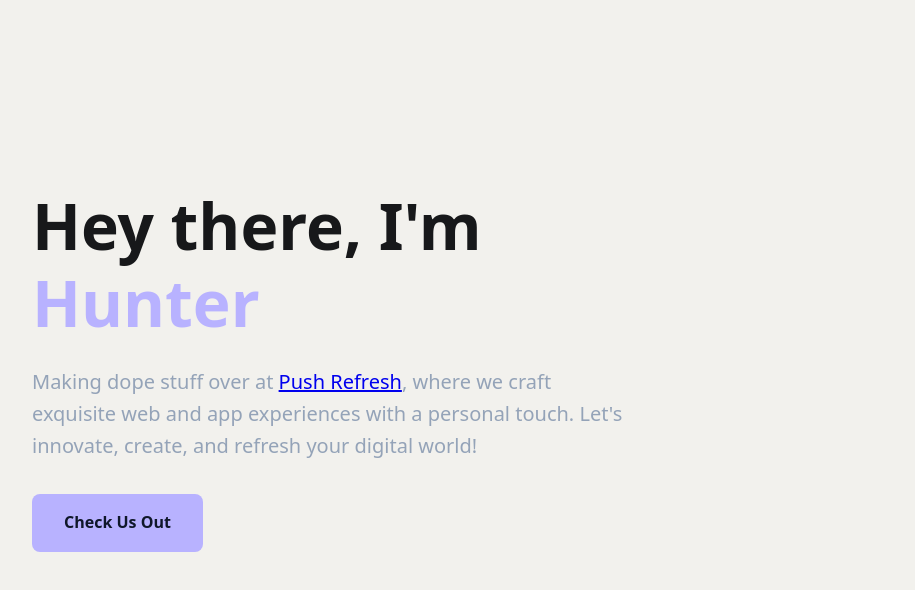
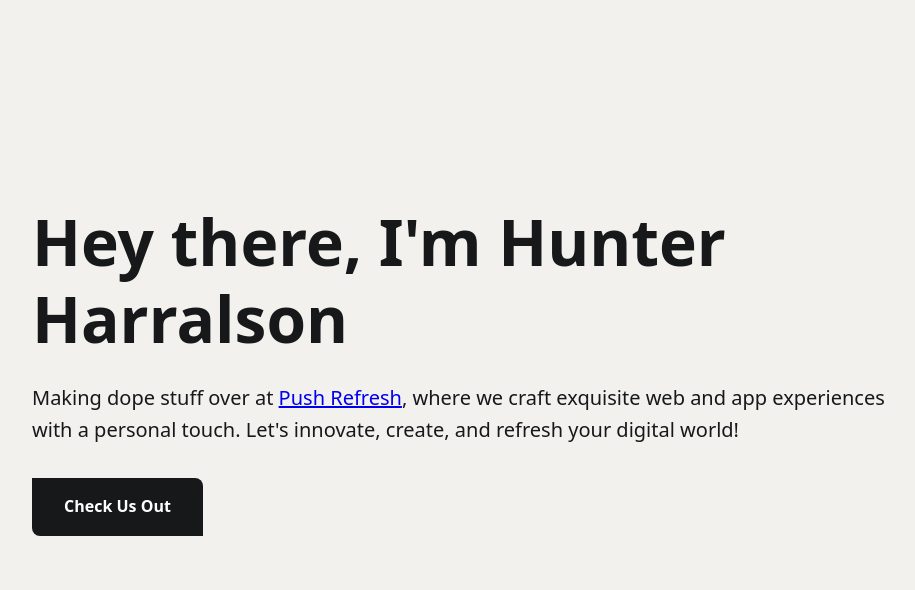
Before and after one commit to hunterharralson/personal-website, a plain HTML site: page index.html in a window 1280 px wide. Shown: the part 94-684 px from the top of the page, without its empty margins (40-955 px from the left). Drawn offline with nearby package versions, Linux system fonts and the light colour scheme.

Commit message:
Update index.html

```diff
--- a/index.html
+++ b/index.html
@@ -60,7 +60,7 @@
         }
 
         .hero-content {
-            max-width: 600px;
+            max-width: 860px;
         }
 
         h1 {
@@ -78,17 +78,16 @@
         .subtitle {
             font-size: 1.25rem;
             margin-bottom: 2rem;
-            color: #94a3b8;
             opacity: 0;
             transform: translateY(20px);
         }
 
         .cta {
             display: inline-block;
-            background: #B8B2FF;
-            color: #0f172a !important;
+            background: #17181A;
+            color: #ffffff !important;
             padding: 1rem 2rem;
-            border-radius: 0.5rem;
+            border-radius: 0rem 0.5rem 0rem 0.5rem;
             text-decoration: none;
             font-weight: 600;
             transition: transform 0.3s;
@@ -98,6 +97,7 @@
 
         .cta:hover {
             transform: translateY(-2px);
+            border-radius: 0.5rem;
         }
 
         .scroll-indicator {
@@ -145,7 +145,7 @@
 
         <section class="hero">
             <div class="hero-content">
-                <h1>Hey there, I'm <span class="highlight">Hunter</span></h1>
+                <h1>Hey there, I'm Hunter Harralson</h1>
                 <p class="subtitle">Making dope stuff over at <a href="https://pushrefresh.com" target="_blank">Push Refresh</a>, where we craft exquisite web and app experiences with a personal touch. Let's innovate, create, and refresh your digital world!</p>
                 <a href="https://pushrefresh.com/" class="cta">Check Us Out</a>
             </div>
```
